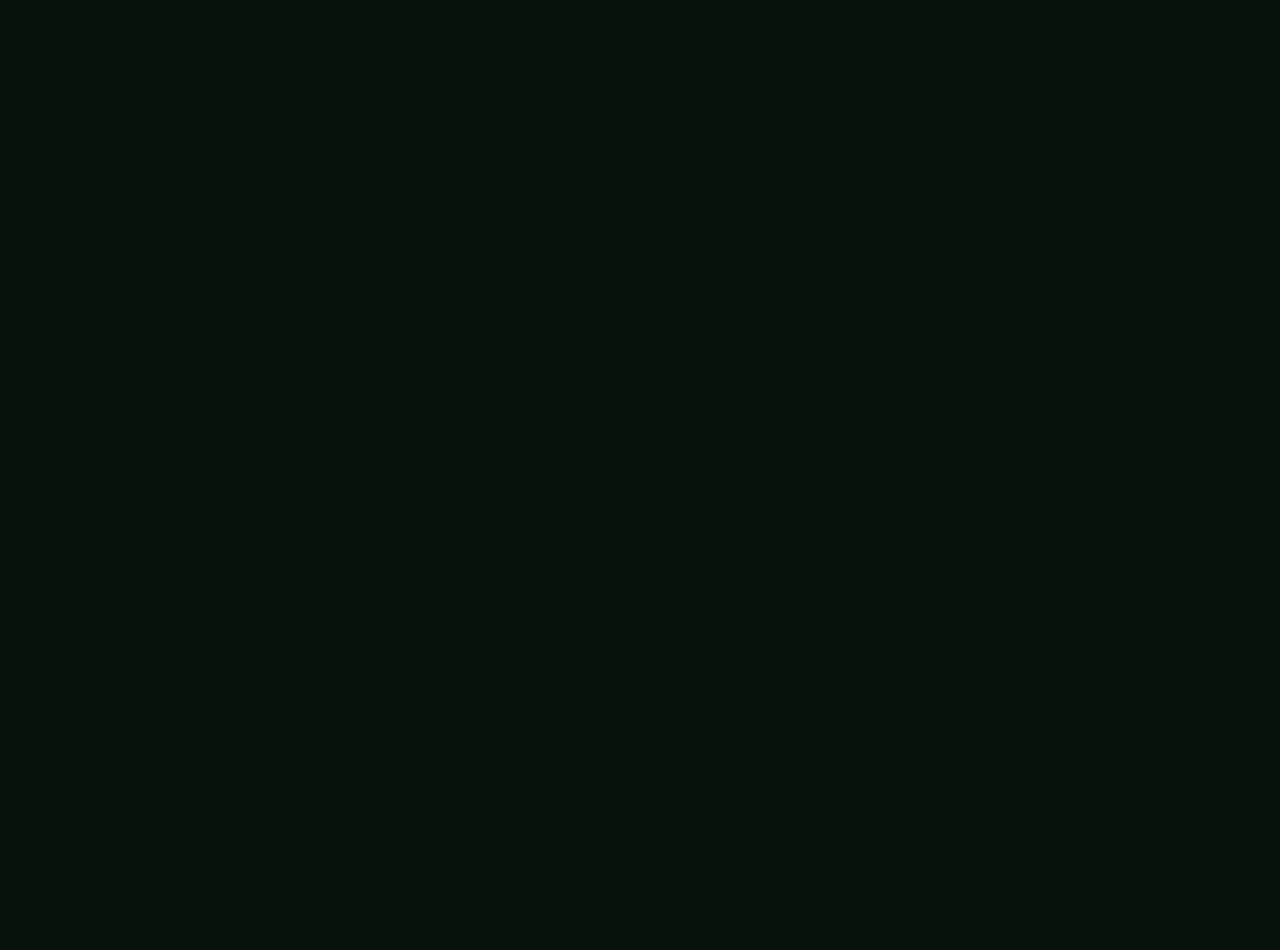
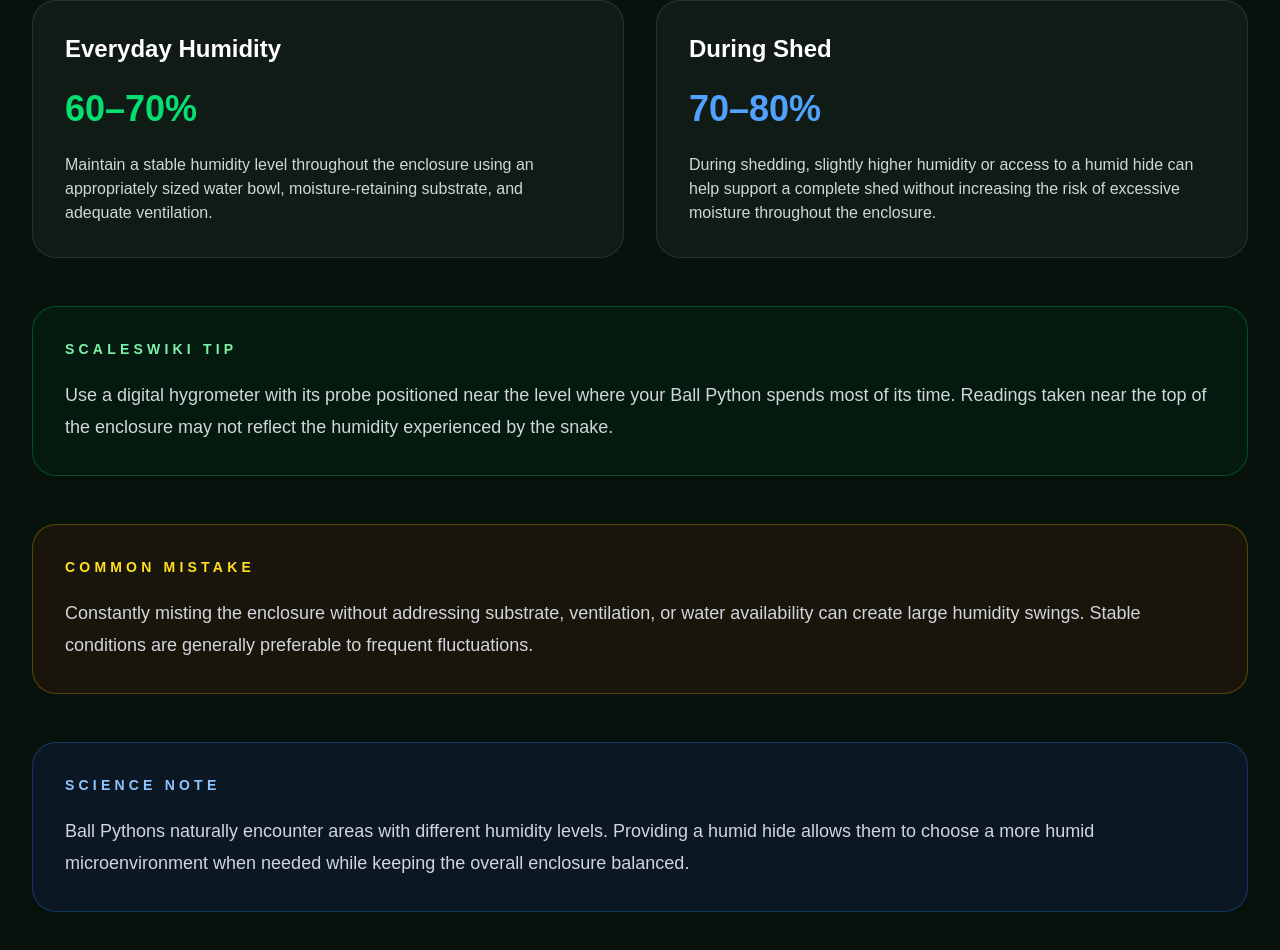
Before and after one commit to scalesandtailsrescue72-star/scaleswiki, a Next.js app: page /species/ball-python in a window 1280 px wide. Shown: the part 9593-10543 px from the top of the page. Before the commit the page ends 9261 px from the top, so only its background shows below. Built offline with nearby package versions, Linux system fonts and the light colour scheme.

Commit message:
Complete Ball Python humidity section and stabilize build

```diff
--- a/app/species/ball-python/components/Humidity.tsx
+++ b/app/species/ball-python/components/Humidity.tsx
@@ -0,0 +1,81 @@
+import { SectionHeading } from "@/app/components/ui/SectionHeading";
+import { Callout } from "@/app/components/ui/Callout";
+
+export function Humidity() {
+  return (
+    <section className="mx-auto max-w-7xl px-6 py-24 lg:px-8">
+
+      <SectionHeading
+        eyebrow="Humidity"
+        title="Maintaining Proper Humidity"
+        description="Humidity plays an important role in hydration, healthy shedding, and respiratory health. Ball Pythons benefit from stable humidity levels rather than frequent fluctuations."
+      />
+
+      <div className="mt-16 grid gap-8 md:grid-cols-2">
+
+        <div className="rounded-3xl border border-white/10 bg-[#101B15] p-8">
+          <h3 className="text-2xl font-bold text-white">
+            Everyday Humidity
+          </h3>
+
+          <p className="mt-6 text-4xl font-bold text-green-400">
+            60–70%
+          </p>
+
+          <p className="mt-6 text-gray-300">
+            Maintain a stable humidity level throughout the enclosure using
+            an appropriately sized water bowl, moisture-retaining substrate,
+            and adequate ventilation.
+          </p>
+        </div>
+
+        <div className="rounded-3xl border border-white/10 bg-[#101B15] p-8">
+          <h3 className="text-2xl font-bold text-white">
+            During Shed
+          </h3>
+
+          <p className="mt-6 text-4xl font-bold text-blue-400">
+            70–80%
+          </p>
+
+          <p className="mt-6 text-gray-300">
+            During shedding, slightly higher humidity or access to a humid
+            hide can help support a complete shed without increasing the risk
+            of excessive moisture throughout the enclosure.
+          </p>
+        </div>
+
+      </div>
+
+      <Callout
+        type="tip"
+        title="ScalesWiki Tip"
+      >
+        Use a digital hygrometer with its probe positioned near the level
+        where your Ball Python spends most of its time. Readings taken near
+        the top of the enclosure may not reflect the humidity experienced by
+        the snake.
+      </Callout>
+
+      <Callout
+        type="warning"
+        title="Common Mistake"
+      >
+        Constantly misting the enclosure without addressing substrate,
+        ventilation, or water availability can create large humidity swings.
+        Stable conditions are generally preferable to frequent fluctuations.
+      </Callout>
+
+      <Callout
+        type="science"
+        title="Science Note"
+      >
+        Ball Pythons naturally encounter areas with different humidity levels.
+        Providing a humid hide allows them to choose a more humid
+        microenvironment when needed while keeping the overall enclosure
+        balanced.
+      </Callout>
+
+    </section>
+  );
+}
--- a/app/species/ball-python/page.tsx
+++ b/app/species/ball-python/page.tsx
@@ -6,11 +6,11 @@ import { IsItRightForYou } from "./components/IsItRightForYou";
 import { Enclosure } from "./components/Enclosure";
 import { EnclosureBlueprint } from "./components/EnclosureBlueprint";
 import { Heating } from "./components/Heating";
+import { Humidity } from "./components/Humidity";
 
 export default function BallPythonPage() {
   return (
     <main className="min-h-screen bg-[#08120D] text-white">
-
       <Hero />
 
       <QuickFacts />
@@ -27,6 +27,7 @@ export default function BallPythonPage() {
 
       <Heating />
 
+      <Humidity />
     </main>
   );
 }
```
